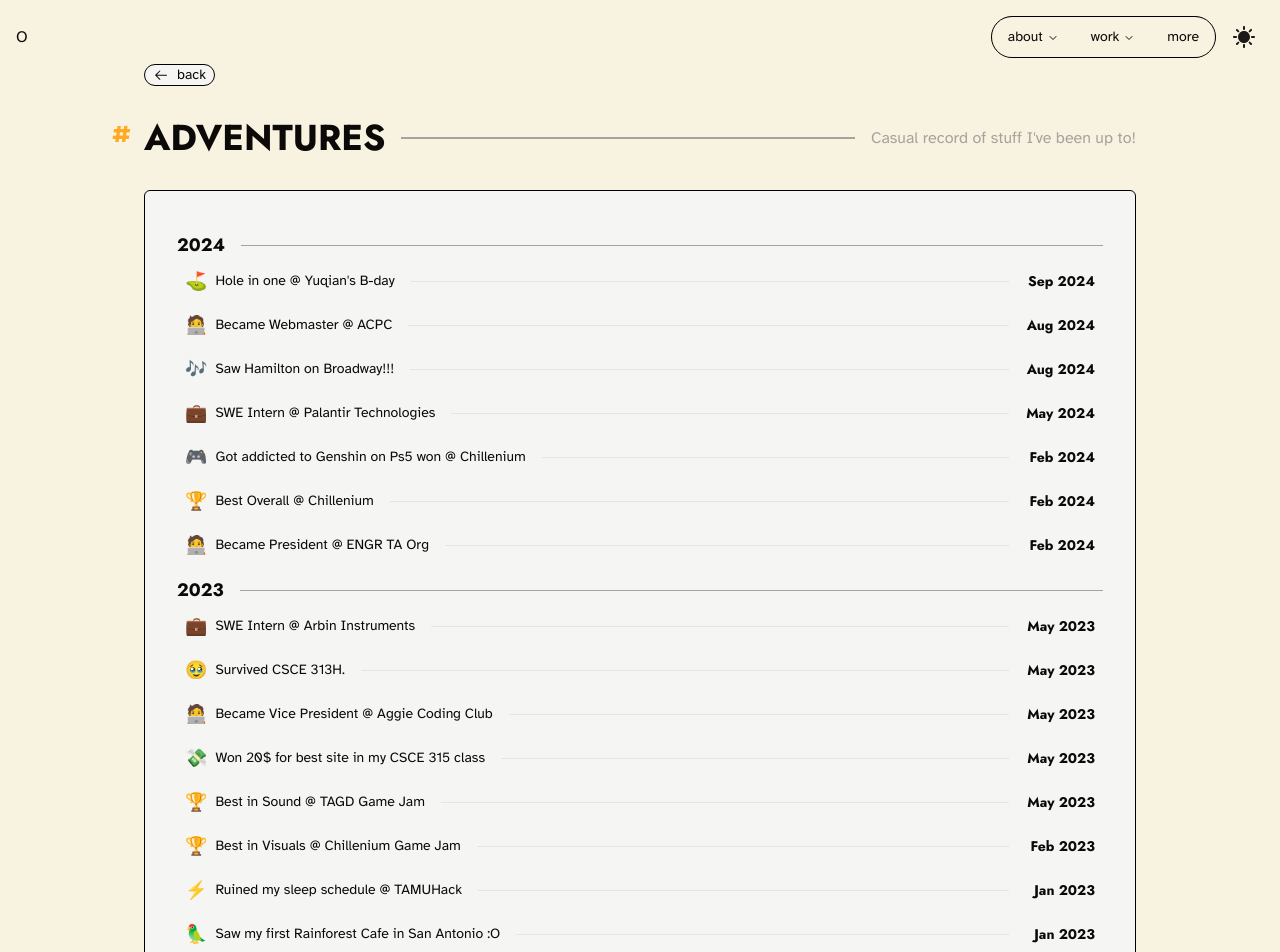
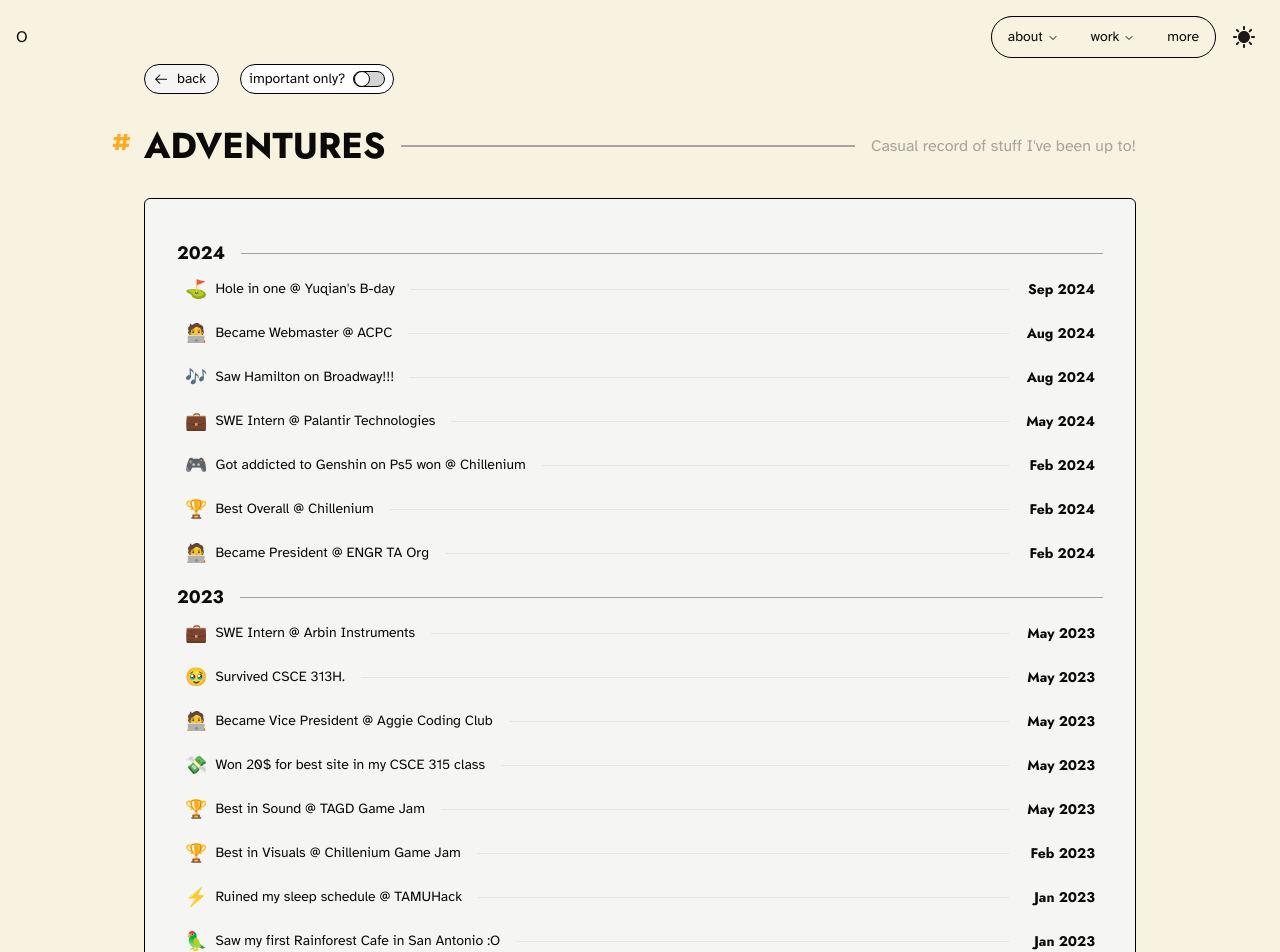
Before and after one commit to peicasey/personal-site, a Next.js app: page /about/adventures in a window 1280 px wide. Shown: the top 952 px of the page. Built offline with nearby package versions, Linux system fonts and the light colour scheme.

Commit message:
adventures toggle :3

```diff
--- a/public/adventures.json
+++ b/public/adventures.json
@@ -68,7 +68,7 @@
         "link": "http://irl.cse.tamu.edu/courses/313/",
         "month": "May 2023",
         "symbol": "🥹",
-        "important": true
+        "important": false
       },
       {
         "description": "Became Vice President @ Aggie Coding Club",
@@ -82,7 +82,7 @@
         "link": "https://people.tamu.edu/~caseypei/#",
         "month": "May 2023",
         "symbol": "💸",
-        "important": true
+        "important": false
       },
       {
         "description": "Best in Sound @ TAGD Game Jam",
@@ -103,7 +103,7 @@
         "link": "https://tamuhack.org/th",
         "month": "Jan 2023",
         "symbol": "⚡",
-        "important": true
+        "important": false
       },
       {
         "description": "Saw my first Rainforest Cafe in San Antonio :O",
@@ -124,7 +124,7 @@
         "link": "https://csce312-final-project.readthedocs.io/en/main/index.html",
         "month": "Dec 2023",
         "symbol": "🥹",
-        "important": true
+        "important": false
       }
     ]
   },
@@ -143,7 +143,7 @@
         "link": "https://tamuhack.org/hh/",
         "month": "Oct 2022",
         "symbol": "⚡",
-        "important": true
+        "important": false
       },
       {
         "description": "Became Vice President @ ENGR TA Org",
@@ -204,7 +204,7 @@
         "link": "https://2021.tamudatathon.com/",
         "month": "Oct 2021",
         "symbol": "⚡",
-        "important": true
+        "important": false
       },
       {
         "description": "Started as an Honors Computer Science student @ Texas A&M!",
--- a/src/app/about/adventures/page.tsx
+++ b/src/app/about/adventures/page.tsx
@@ -1,16 +1,43 @@
+"use client";
+
 import YEARLY_ADVENTURES from "../../../../public/adventures.json";
 import H1 from "@/components/H1";
 import Section from "@/components/Section";
 import Card from "@/components/Card";
 import BackButton from "@/components/BackButton";
 import AdventureSection from "@/components/about/adventures/AdventureSection";
+import { cn } from "@/lib/utils";
+import { useCallback, useState } from "react";
 
 export default function Adventures() {
+  const [importantOnly, setImportantOnly] = useState(false);
+
+  const toggleImportantOnly = useCallback(() => {
+    setImportantOnly((prev) => !prev);
+  }, []);
+
   return (
     <main className="flex min-h-screen flex-col items-center w-full">
       <Section>
-        <div className="w-full">
-          <BackButton href="/about">back</BackButton>
+        <div className="w-full flex items-center">
+          <div className="min-w-24">
+            <BackButton href="/about">back</BackButton>
+          </div>
+          <label className="border border-black dark:border-neutral-400 dark:yellow-glow-sm bg-white dark:bg-black rounded-full flex justify-between items-center group px-2 py-1 gap-2 text-sm">
+            important only?
+            <input
+              type="checkbox"
+              onChange={toggleImportantOnly}
+              className="absolute left-1/2 -translate-x-1/2 peer appearance-none rounded-md"
+            />
+            <span
+              className={cn(
+                "w-8 h-4 flex items-center flex-shrink-0 bg-neutral-300 dark:bg-neutral-800 rounded-full border border-black dark:border-white duration-300 ease-in-out peer-checked:bg-orange-yellow dark:peer-checked:bg-orange-yellow dark:peer-checked:yellow-glow-md",
+                "after:w-4 after:h-4 after:bg-white after:rounded-full after:border after:border-black dark:after:border-white after:duration-300 peer-checked:after:translate-x-4",
+                "group-hover:after:scale-110 group-hover:cursor-pointer"
+              )}
+            ></span>
+          </label>
         </div>
         <H1 url="" subtitle="Casual record of stuff I've been up to!">
           Adventures
@@ -21,7 +48,10 @@ export default function Adventures() {
             className="divide-y divide-neutral-100 dark:divide-neutral-800"
           >
             {YEARLY_ADVENTURES.map((yearlyAdventures, i) => (
-              <AdventureSection {...yearlyAdventures} />
+              <AdventureSection
+                {...yearlyAdventures}
+                importantOnly={importantOnly}
+              />
             ))}
           </ul>
         </Card>
--- a/src/components/BackButton.tsx
+++ b/src/components/BackButton.tsx
@@ -14,7 +14,7 @@ const BackButton = React.memo<Props>(function BackButtonFunction({
   return (
     <Link
       href={href}
-      className="bg-accent dark:bg-accent group hover:gap-1 duration-200 w-min flex gap-2 items-center border px-2 rounded-full border-black dark:border-stone-500 dark:yellow-glow-sm"
+      className="bg-accent dark:bg-accent group hover:gap-1 duration-200 w-min flex gap-2 items-center border pl-2 pr-3 py-1 rounded-full border-black dark:border-stone-500 dark:yellow-glow-sm"
     >
       <GoArrowLeft className="group-hover:-translate-x-1 duration-200" />
       <span className="text-sm whitespace-nowrap">{children}</span>
--- a/src/components/ForwardButton.tsx
+++ b/src/components/ForwardButton.tsx
@@ -14,7 +14,7 @@ const FowardButton = React.memo<Props>(function FowardButtonFunction({
   return (
     <Link
       href={href}
-      className="bg-accent dark:bg-accent group hover:gap-1 duration-200 w-min flex gap-2 items-center border px-2 rounded-full border-black dark:border-stone-500 dark:yellow-glow-sm"
+      className="bg-accent dark:bg-accent group hover:gap-1 duration-200 w-min flex gap-2 items-center border pr-2 pl-3 py-1 rounded-full border-black dark:border-stone-500 dark:yellow-glow-sm"
     >
       <span className="text-sm whitespace-nowrap">{children}</span>
       <GoArrowRight className="group-hover:translate-x-1 duration-200" />
--- a/src/components/about/adventures/AdventureSection.tsx
+++ b/src/components/about/adventures/AdventureSection.tsx
@@ -15,7 +15,7 @@ const AdventureSection = React.memo<Props>(function AdventuresSectionFunction({
   adventures,
 }) {
   return (
-    <li className="mt-2" key={year}>
+    <li className="mt-2 border-none" key={year}>
       {!noYear && (
         <div className="flex gap-2 sm:gap-4 items-center justify-between w-full">
           <h2 className="text-lg font-bold uppercase" style={jost.style}>
```
